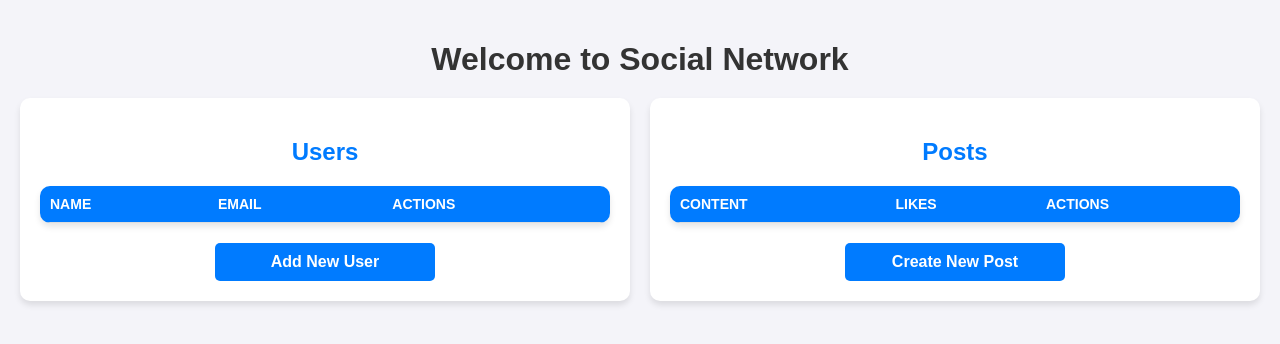
After one commit to Sn1kls/social_network_flask, a Flask app: page / in a window 1280 px wide. The commit adds this page. Shown: the top 344 px of the page. Run offline with Flask 3, Linux system fonts and the light colour scheme; data that the repository does not hold is empty; some libraries are stand-ins or nearby versions.

Commit message:
add main page (posts and users list button main page too)

```diff
--- a/app.py
+++ b/app.py
@@ -385,3 +385,10 @@ def user_feed(user_id):
 
     feed_posts = posts_collection.find({'user_id': {'$in': following_ids}}).sort('created_at', -1).limit(10)
     return render_template('user_feed.html', posts=list(feed_posts), user=user)
+
+
+@app.route('/')
+def main_page():
+    users = list(users_collection.find())  # Отримуємо всіх користувачів
+    posts = list(posts_collection.find())  # Отримуємо всі пости
+    return render_template('main.html', users=users, posts=posts)
--- a/static/css/style.css
+++ b/static/css/style.css
@@ -199,3 +199,78 @@ td form {
 .button-container a.button:hover {
     background-color: #0056b3;
 }
+
+/* Основний контейнер для розділів */
+.main-container {
+    display: flex;
+    justify-content: space-between;
+    gap: 20px;
+    margin-top: 20px;
+}
+
+/* Секція користувачів */
+.users-section, .posts-section {
+    flex: 1;
+    background-color: #ffffff;
+    padding: 20px;
+    border-radius: 10px;
+    box-shadow: 0 4px 6px rgba(0, 0, 0, 0.1);
+}
+
+/* Заголовки секцій */
+.users-section h2, .posts-section h2 {
+    text-align: center;
+    margin-bottom: 15px;
+    color: #007bff;
+}
+
+/* Таблиці */
+.users-section table, .posts-section table {
+    width: 100%;
+    border-collapse: collapse;
+    margin-bottom: 20px;
+}
+
+/* Комірки таблиці */
+.users-section th, .posts-section th,
+.users-section td, .posts-section td {
+    padding: 10px;
+    text-align: left;
+    border-bottom: 1px solid #ddd;
+}
+
+.users-section th, .posts-section th {
+    background-color: #007bff;
+    color: white;
+    text-transform: uppercase;
+}
+
+/* Кнопки в секціях */
+.users-section .button, .posts-section .button {
+    display: block;
+    margin: 0 auto;
+    max-width: 200px;
+    text-align: center;
+    background-color: #007bff;
+    color: white;
+    padding: 10px;
+    border-radius: 5px;
+    font-size: 16px;
+    font-weight: bold;
+    text-decoration: none;
+}
+
+.users-section .button:hover, .posts-section .button:hover {
+    background-color: #0056b3;
+}
+
+/* Стиль для посилань у заголовках */
+.section-link {
+    color: #007bff;
+    text-decoration: none;
+}
+
+.section-link:hover {
+    text-decoration: underline;
+    color: #0056b3;
+}
--- /dev/null
+++ b/templates/main.html
@@ -0,0 +1,73 @@
+<!DOCTYPE html>
+<html lang="en">
+<head>
+    <meta charset="UTF-8">
+    <meta name="viewport" content="width=device-width, initial-scale=1.0">
+    <link rel="stylesheet" href="/static/css/style.css">
+    <title>Main Page</title>
+</head>
+<body>
+    <h1>Welcome to Social Network</h1>
+
+    <div class="main-container">
+        <!-- Секція користувачів -->
+        <div class="users-section">
+            <h2><a href="/users" class="section-link">Users</a></h2>
+            <table>
+                <tr>
+                    <th>Name</th>
+                    <th>Email</th>
+                    <th>Actions</th>
+                </tr>
+                {% for user in users %}
+                <tr>
+                    <td>{{ user['name'] }}</td>
+                    <td>{{ user['email'] }}</td>
+                    <td>
+                        <a href="/add_follower_form/{{ user['_id'] }}" class="edit-button">Follow</a>
+                        <a href="/edit_user/{{ user['_id'] }}" class="edit-button">Edit</a>
+                        <form action="/delete_user/{{ user['_id'] }}" method="POST" style="display: inline;" onsubmit="return confirm('Are you sure you want to delete this user?');">
+                            <button type="submit" class="delete-button">Delete</button>
+                        </form>
+                    </td>
+                </tr>
+                {% endfor %}
+            </table>
+            <a href="/create_user_form" class="button">Add New User</a>
+        </div>
+
+        <!-- Секція постів -->
+        <div class="posts-section">
+            <h2><a href="/posts" class="section-link">Posts</a></h2>
+            <table>
+                <tr>
+                    <th>Content</th>
+                    <th>Likes</th>
+                    <th>Actions</th>
+                </tr>
+                {% for post in posts %}
+                <tr>
+                    <td>{{ post['content'] }}</td>
+                    <td>
+                        {% if post['likes'] %}
+                            {{ ', '.join(post['likes']) }}
+                        {% else %}
+                            No likes
+                        {% endif %}
+                    </td>
+                    <td>
+                        <a href="/view_comments/{{ post['post_id'] }}" class="comments-button">View Comments</a>
+                        <a href="/add_comment_form/{{ post['post_id'] }}" class="edit-button">Add Comment</a>
+                        <a href="/edit_post/{{ post['post_id'] }}" class="edit-button">Edit</a>
+                        <form action="/delete_post/{{ post['post_id'] }}" method="POST" style="display: inline;" onsubmit="return confirm('Are you sure you want to delete this post?');">
+                            <button type="submit" class="delete-button">Delete</button>
+                        </form>
+                    </td>
+                </tr>
+                {% endfor %}
+            </table>
+            <a href="/create_post_form" class="button">Create New Post</a>
+        </div>
+    </div>
+</body>
+</html>
--- a/templates/posts_list.html
+++ b/templates/posts_list.html
@@ -13,6 +13,7 @@
     </script>
 </head>
 <body>
+    <a href="/" class="button main-page-button">Main Page</a>
     <h1>List of Posts</h1>
     <table>
         <tr>
--- a/templates/users_list.html
+++ b/templates/users_list.html
@@ -7,6 +7,7 @@
     <title>User List</title>
 </head>
 <body>
+    <a href="/" class="button main-page-button">Main Page</a>
     <h1>List of Users</h1>
     <table>
         <tr>
```
